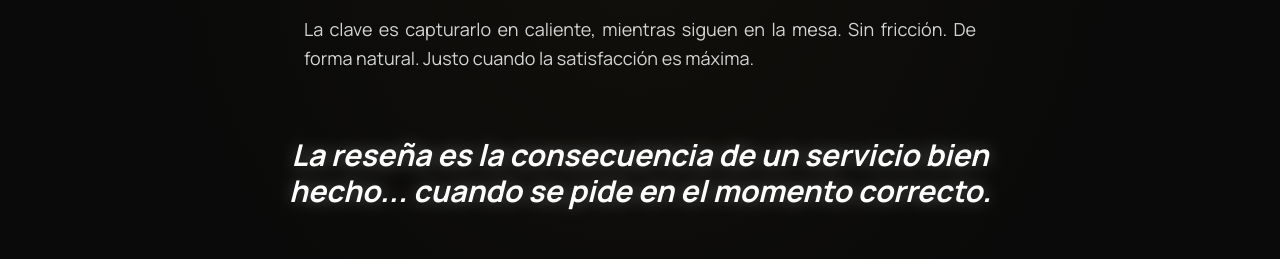
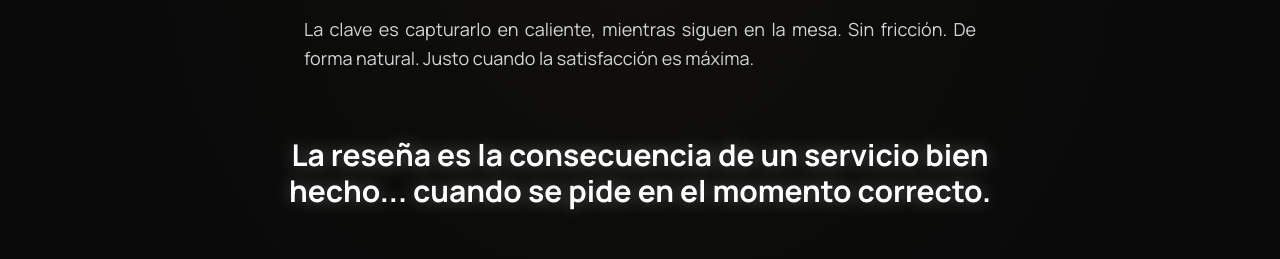
Before and after one commit to Fran-thata/landing, a React (Vite) app: page / in a window 1280 px wide. Shown: the part 3080-3339 px from the top of the page. Built offline with nearby package versions, Linux system fonts and the light colour scheme.

Commit message:
fix: Remove italic style from quote
Removes the italic styling from the testimonial quote in the ProblemSection component as per design feedback.

```diff
--- a/components/ProblemSection.tsx
+++ b/components/ProblemSection.tsx
@@ -208,7 +208,7 @@ export const ProblemSection: React.FC = () => {
         <div className="max-w-3xl mx-auto relative px-4 md:px-0 z-10 text-center mt-16">
              <div className="inline-block relative">
                  {/* Removed quotes as requested and applied luminous white style */}
-                 <p className="text-2xl md:text-3xl text-white leading-relaxed font-bold italic drop-shadow-[0_0_8px_rgba(255,255,255,0.3)]">
+                 <p className="text-2xl md:text-3xl text-white leading-relaxed font-bold drop-shadow-[0_0_8px_rgba(255,255,255,0.3)]">
                     La reseña es la consecuencia de un servicio bien hecho... cuando se pide en el momento correcto.
                  </p>
              </div>
```
